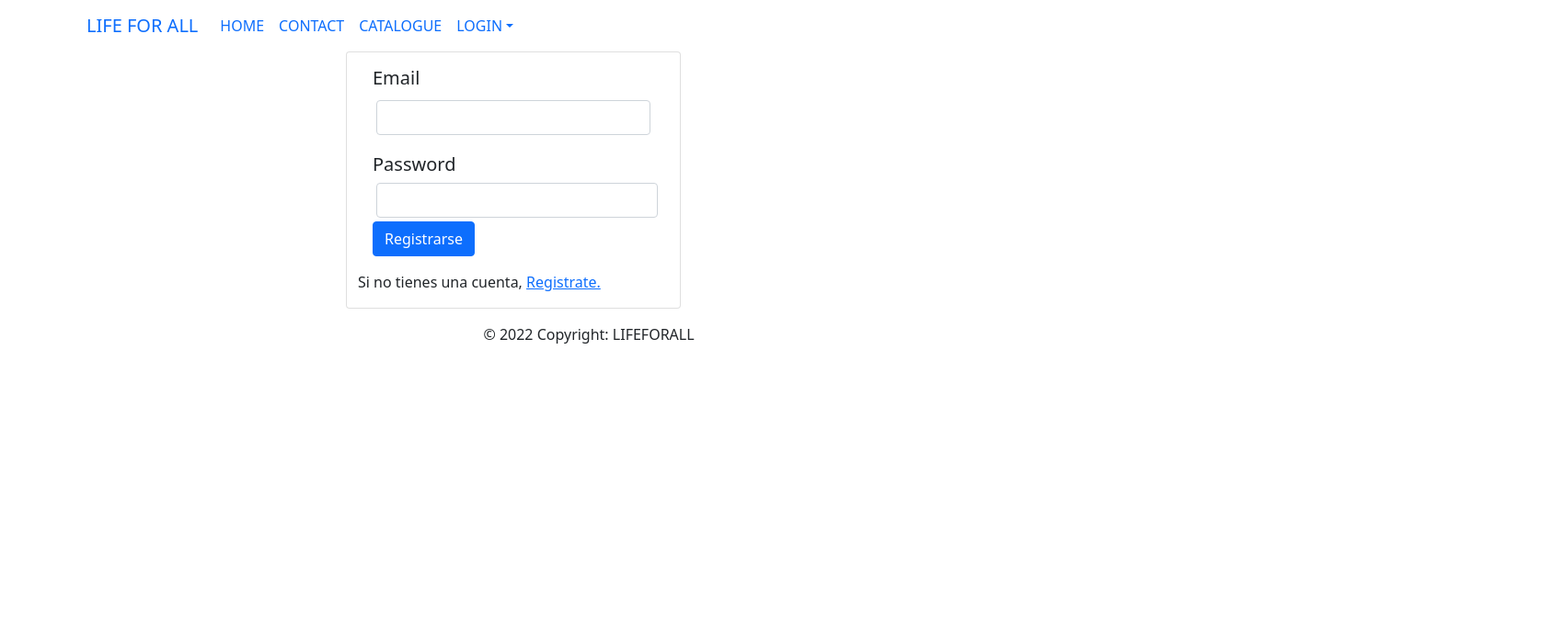
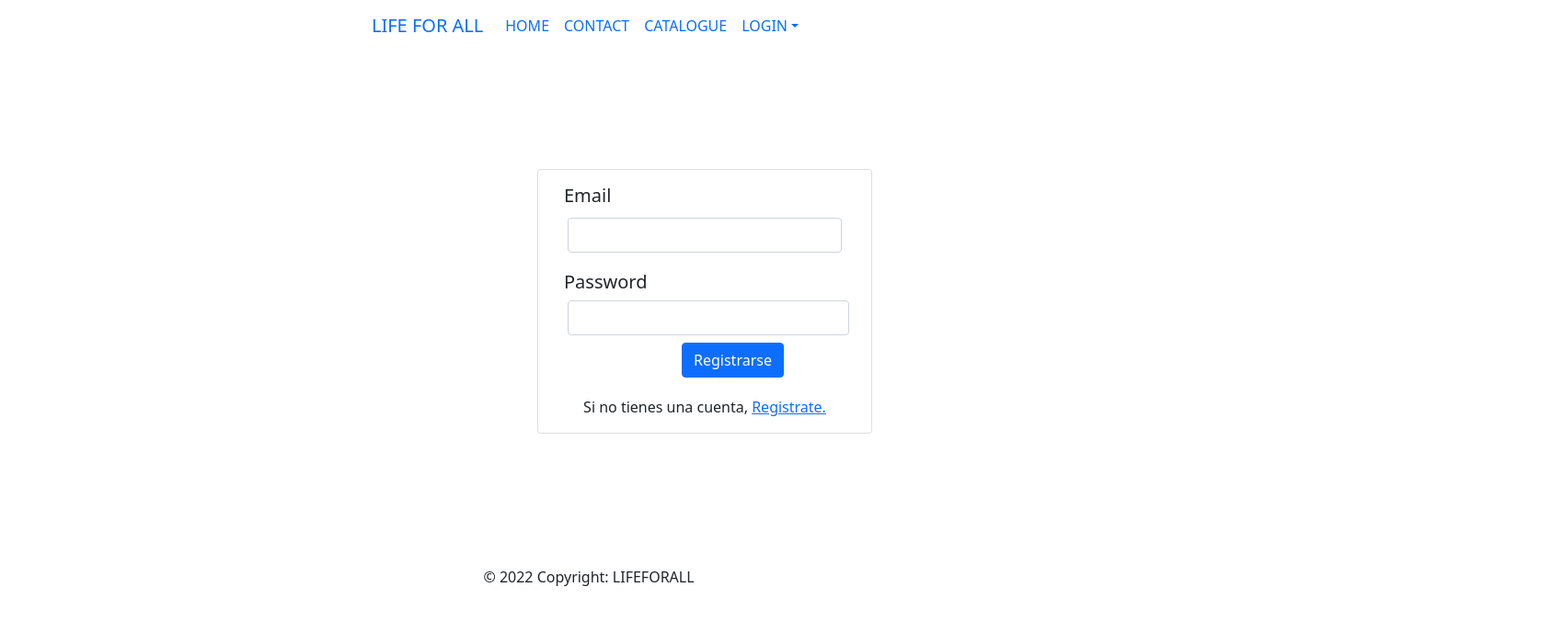
Before and after one commit to josmar4569/Donamedicamentos, a React app: page /login in a window 1280 px wide. Shown: the whole page at 92% size, 1700 px wide, since content can reach past the window. Built offline with nearby package versions, Linux system fonts and the light colour scheme; no server answers.

Commit message:
Navbar y algunas funciones actualizadas

```diff
--- a/src/front/js/component/navbar.js
+++ b/src/front/js/component/navbar.js
@@ -3,7 +3,7 @@ import { Link } from "react-router-dom";
 
 export const Navbar = () => {
   return (
-    <div className="container d-flex justify-content-beetwen">
+    <div className="container dflex">
       <nav className="navbar navbar-expand-lg bg-body-tertiary">
         <div className="container-fluid">
           <a className="navbar-brand">LIFE FOR ALL</a>
--- a/src/front/js/pages/home.js
+++ b/src/front/js/pages/home.js
@@ -3,20 +3,20 @@ import { Context } from "../store/appContext";
 import rigoImageUrl from "../../img/rigo-baby.jpg";
 import "../../styles/home.css";
 
-
 export const Home = () => {
   const { store, actions } = useContext(Context);
 
   return (
-    <div class="card text-bg-dark">
-      <div class="card-img-overlay">
+    <div class="card mb-3">
+      <img src="..." class="card-img-top" alt="..."></img>
+      <div class="card-body">
         <h5 class="card-title">Card title</h5>
         <p class="card-text">
           This is a wider card with supporting text below as a natural lead-in
           to additional content. This content is a little bit longer.
         </p>
         <p class="card-text">
-          <small>Last updated 3 mins ago</small>
+          <small class="text-muted">Last updated 3 mins ago</small>
         </p>
       </div>
     </div>
--- a/src/front/js/pages/login.js
+++ b/src/front/js/pages/login.js
@@ -1,9 +1,10 @@
 import React, { Component } from "react";
 import "../../styles/home.css";
 
+
 export const Login = () => {
   return (
-    <div className="container row d-flex justify-content-center">
+    <div className="container row ">
       <div className="card col-4">
         <div className="card-body">
           <h5 className="card-title"> Email </h5>
@@ -24,9 +25,9 @@ export const Login = () => {
             aria-label="Recipient's username"
             aria-describedby="basic-addon2"
           ></input>
-          <a href="#" className="btn btn-primary">
+          <a href="/" className="btn btn-primary">
             {" "}
-            Registrarse{" "}
+            Registrarse
           </a>
         </div>
         <p>
--- a/src/front/styles/index.css
+++ b/src/front/styles/index.css
@@ -4,6 +4,16 @@
 input {
   margin: 4px;
 }
-.btn{
-
+.btn {
+  margin: 0.25rem 0rem 0.25rem 8rem;
 }
+.dflex {
+  display: flex;
+  justify-content: center;
+}
+p {
+  text-align: center;
+}
+.row {
+  margin: 8rem 19rem 8rem 35rem;
+}
```
